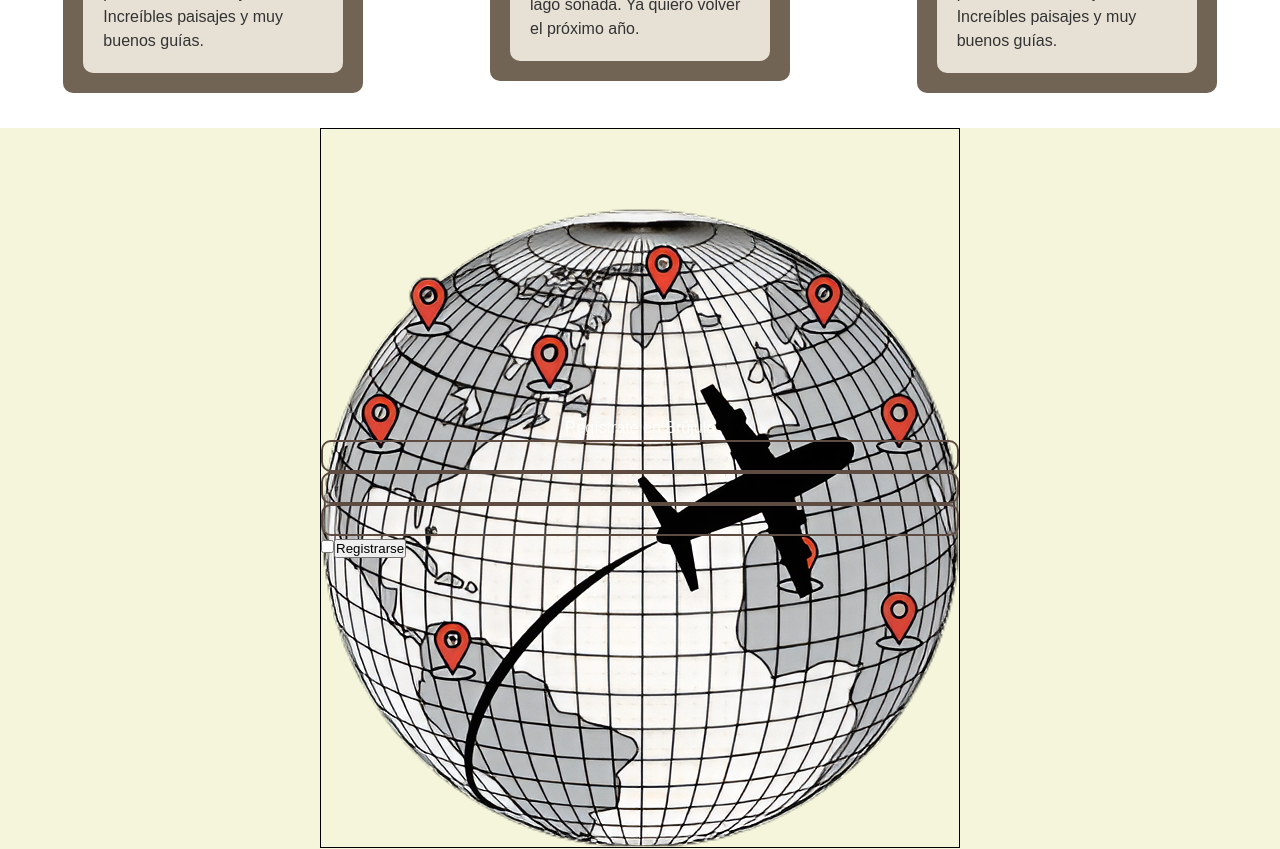
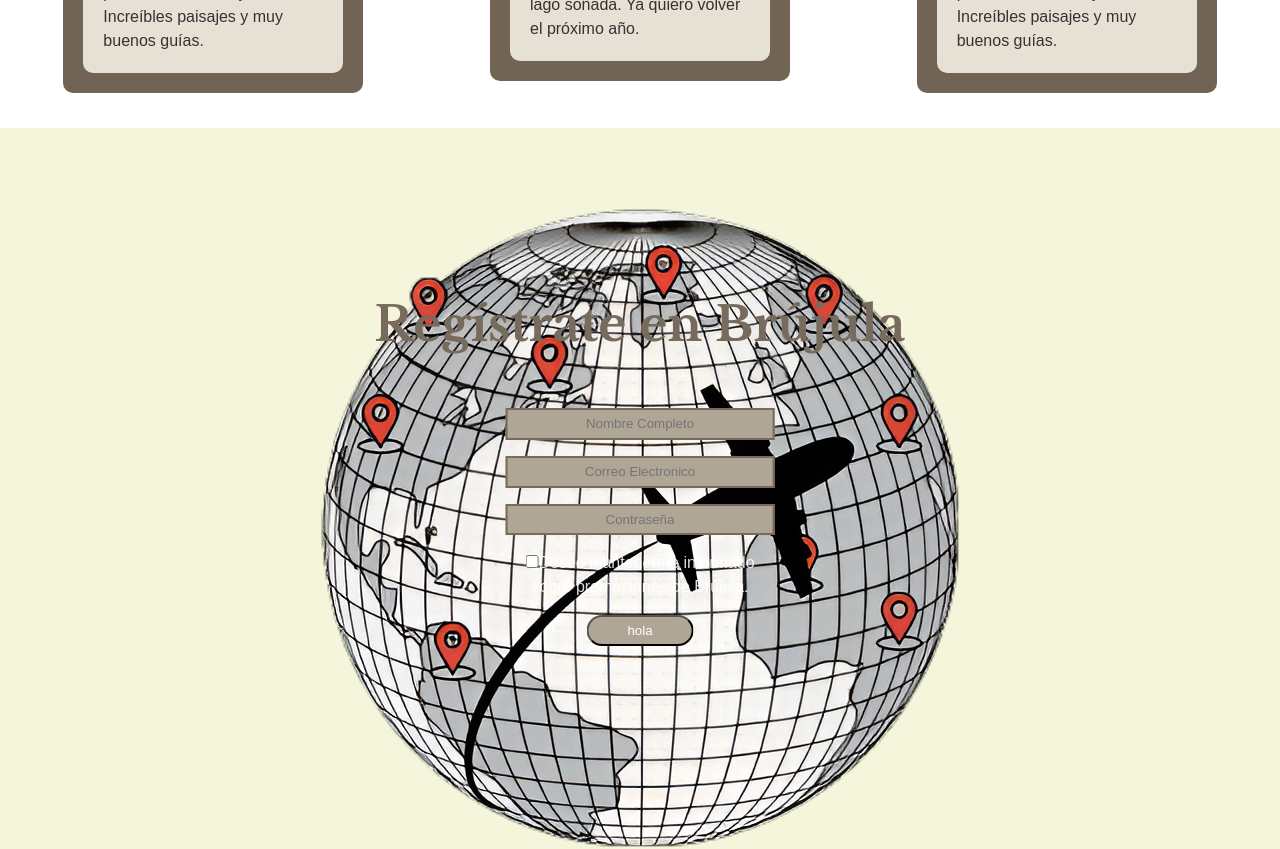
Before and after one commit to juanMarcosChalu/olimpiada-grupo-A, a React (Vite) app in the folder olim/: page / in a window 1280 px wide. Shown: the part 2280-3129 px from the top of the page. Built offline with nearby package versions, Linux system fonts and the light colour scheme; no server answers.

Commit message:
1.1.10
-register page no terminada culpa de juan

```diff
--- a/olim/index.html
+++ b/olim/index.html
@@ -21,7 +21,7 @@
   <link rel="preconnect" href="https://fonts.gstatic.com" crossorigin>
   <link href="https://fonts.googleapis.com/css2?family=Open+Sans:ital,wght@0,300..800;1,300..800&display=swap"
     rel="stylesheet">
-  <title>hola</title>
+  <title>Brújula</title>
 </head>
 
 <body>
--- a/olim/src/App.jsx
+++ b/olim/src/App.jsx
@@ -8,9 +8,7 @@ import Carousel from "./components/sections/carusel/carusel.jsx";
 import Busqueda from "./components/sections/busqueda/busqueda.jsx";
 import Paquetes from "./components/sections/paquetes/Paquetes.jsx";
 import logo from "./assets/Logo.png";
-
 import Testimonios from "./components/sections/testimonio/Testimonios.jsx";
-import img from './assets/madrid.jpg';
 import GridPaquetes from "./components/sections/paquetes/gridPaquetes.jsx"
 import Footer from "./components/Layouts/Footer.jsx";
 import TestimonialCard from "./components/sections/testimonio/TestimonioCard.jsx";
@@ -20,7 +18,7 @@ import Perfil from "./components/sections/perfilc/Perfil.jsx";
 import Cardobjetos from "./components/UI/CardObjetos.jsx";
 import SectionFav from "./components/sections/favoritos/SectionsFavoritos.jsx";
 import SectionNotificaciones from "./components/sections/notificaciones/SectionNotificaciones.jsx";
-import Registrar from "./components/sections/login/Registrar.jsx";
+import Registro from "./components/sections/login/Registro.jsx";
 function App() {
 
 
@@ -85,7 +83,7 @@ function App() {
             <Carousel />
             <Testimonios />
 
-            <Registrar />
+            <Registro />
             <Footer />
           </>
         } />
--- a/olim/src/components/sections/login/Registrar.jsx
+++ /dev/null
@@ -1,27 +0,0 @@
-import React from "react";
-import styles from "../../../styles/Registrar.module.css"
-import fondo from "../../../assets/Logo.png"
-
-function Registrar() {
-    return (
-
-        <section className={styles.Section} style={{ backgroundImage: `url(${fondo})` }}>
-            <div className={styles.registerContainer}>
-                <span className={styles.Span}>
-                    Regístrate en Brújula
-                </span>
-
-                <form action="" className={styles.formRegister}>
-                    <input className={styles.datosForm} type="text" />
-                    <input className={styles.datosForm} type="text" />
-                    <input className={styles.datosForm} type="text" />
-
-                    <input type="checkbox" name="" className={styles.Check} />
-                    <input type="button" value="Registrarse" className={styles.Boton} />
-                </form>
-            </div>
-        </section>
-    )
-}
-
-export default Registrar;
--- /dev/null
+++ b/olim/src/components/sections/login/Registro.jsx
@@ -0,0 +1,30 @@
+import React, { useState } from 'react';
+import styles from "../../../styles/Registro.module.css"
+import fondo from "../../../assets/Logo.png"
+
+
+function Registro() {
+
+  return (
+
+    < section className={styles.Registro} style={{ backgroundImage: `url(${fondo})` }}>
+
+      <div className={styles.registroContainer}>
+
+        <h1>Regístrate en Brújula</h1>
+
+        <form className={styles.formulario}>
+          <input type="text" placeholder='Nombre Completo' />
+          <input type="text" placeholder='Correo Electronico' />
+          <input type="text" placeholder='Contraseña' />
+          <span className={styles.checkbox}><input type="checkbox" name="" id="" />Deseo mantenerme informado sobre promociones de Brújula.</span>
+          <button className={styles.boton}>hola</button>
+        </form>
+
+      </div>
+    </section >
+  );
+}
+
+
+export default Registro;
--- a/olim/src/styles/Registrar.module.css
+++ /dev/null
@@ -1,43 +0,0 @@
-.Section {
-    width: 100%;
-    height: 100vh;
-    background-repeat: no-repeat;
-    overflow: hidden;
-    z-index: -1;
-    background-color: beige;
-    background-position: center center;
-}
-
-.registerContainer {
-    width: 50%;
-    height: 90%;
-    position: relative;
-    display: flex;
-    flex-direction: column;
-    justify-content: center;
-    align-items: center;
-    left: 50%;
-    transform: translateX(-50%);
-    border: 1px black solid;
-
-}
-
-.Span {
-    padding: auto;
-}
-
-.fromRegister {
-    padding: auto;
-}
-
-.datosForm {
-    padding: auto;
-}
-
-.Check {
-    padding: auto;
-}
-
-.Boton {
-    padding: auto;
-}
--- /dev/null
+++ b/olim/src/styles/Registro.module.css
@@ -0,0 +1,79 @@
+.Registro {
+    width: 100%;
+    height: 100vh;
+    background-color: beige;
+    display: flex;
+    align-items: center;
+    justify-content: center;
+    background-repeat: no-repeat;
+    background-position: center center;
+    z-index: -1;
+}
+
+.registroContainer {
+    position: relative;
+    text-align: center;
+    width: 70%;
+    height: 100%;
+}
+
+.registroContainer h1 {
+    height: 30%;
+    top: 20%;
+    position: relative;
+    color: #776b5d;
+    font-size: 3rem;
+    font-family: "Libre Baskerville", serif;
+}
+
+.formulario {
+    display: flex;
+    flex-direction: column;
+    align-items: center;
+    position: relative;
+    width: 30%;
+    left: 50%;
+    top: 5%;
+    gap: 1rem;
+    transform: translateX(-50%);
+}
+
+
+.formulario input {
+    background-color: #b0a695;
+    border: 2px #776b5d solid;
+    color: #d9d4cb;
+    text-align: center;
+    border-radius: 0%;
+}
+
+.formulario input:focus {
+    outline: none;
+    border-color: #776b5d;
+}
+
+.containerClick {
+    top: 10%;
+    height: 10%;
+    display: flex;
+    flex-direction: column;
+    align-items: center;
+    justify-content: center;
+    position: relative;
+    left: 50%;
+    transform: translateX(-50%);
+}
+
+.containerClick {
+    width: 20%;
+    background-color: #b0a695;
+    color: #dbd6ce;
+}
+
+.boton {
+    color: white;
+    background-color: #b0a695;
+    border-radius: 20px;
+    width: 40%;
+    height: 1.9rem;
+}
```
